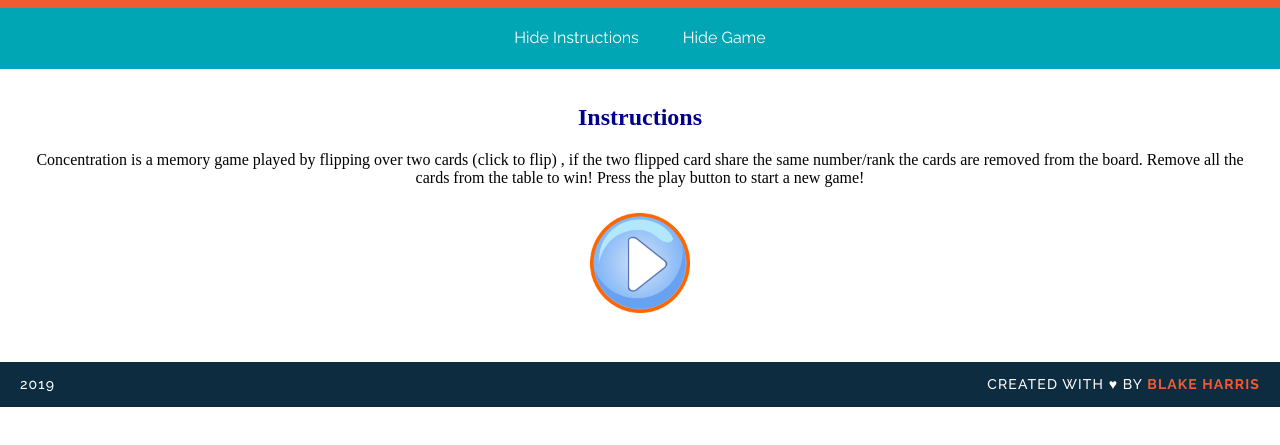
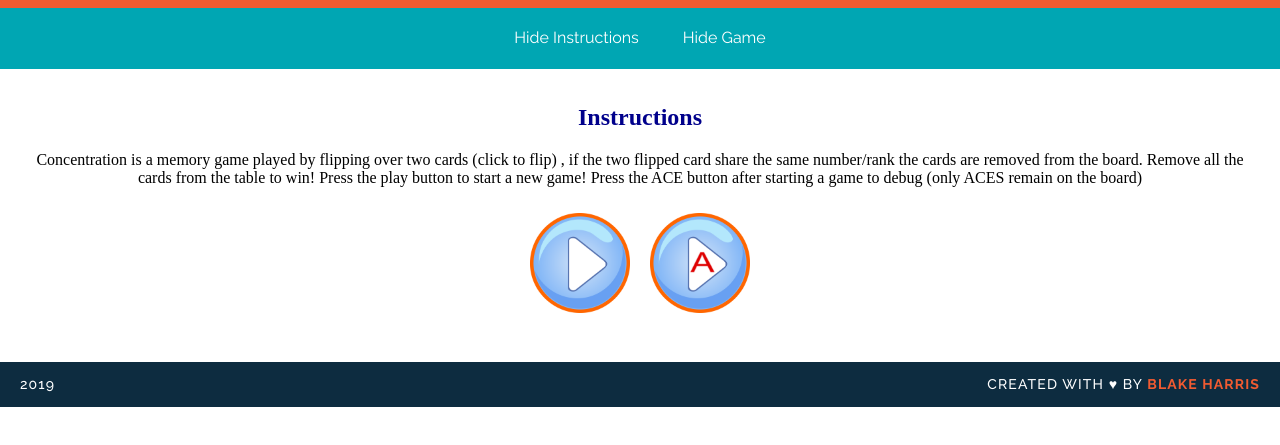
Before and after one commit to harrisblake85/concentration, a plain HTML site: page public/index.html in a window 1280 px wide. Shown: the part 89-534 px from the top of the page. Drawn offline with Linux system fonts and the light colour scheme; a web font is replaced by a local one.

Commit message:
Fixed win condition triggering, added Aces only debugging

```diff
--- a/public/css/style.css
+++ b/public/css/style.css
@@ -105,12 +105,12 @@ footer{
 	box-sizing: border-box;
 	width: 6.6%;
 	height: 24%;
+	cursor: pointer;
 
 }
 
-
-
-#start-button{
+#start-button , #test-button{
 	margin: 10px;
 	height: 100px;
+	cursor: pointer;
 }
--- a/public/index.html
+++ b/public/index.html
@@ -18,7 +18,7 @@
 	<main>
 	<h2 class = "instruct">Instructions</h2>
 
-	<p class = "instruct">Concentration is a memory game played by flipping over two cards (click to flip) , if the two flipped card share the same number/rank the cards are removed from the board. Remove all the cards from the table to win! Press the play button to start a new game! </p>
+	<p class = "instruct">Concentration is a memory game played by flipping over two cards (click to flip) , if the two flipped card share the same number/rank the cards are removed from the board. Remove all the cards from the table to win! Press the play button to start a new game! Press the ACE button after starting a game to debug (only ACES remain on the board)</p>
 
 	<div id="game-buttons" class ="game buttons"> </div>
 
@@ -34,6 +34,7 @@
 <script src="js/deck.js"></script>
 <script src="js/main.js"></script>
 <script src="js/showhide.js"></script>
+<script src="js/test.js"></script>
 
 </body>
 </html>
--- a/public/js/main.js
+++ b/public/js/main.js
@@ -33,10 +33,12 @@ let checkWin = () => {
 	for (card of cardElems) {
 		if (card.getAttribute("src") !== (dir+"white.png") ) {
 			win = false;
+			console.log("didnt win");
 			break;
 		};
 	};
 	if (win == true) {
+		console.log("did win");
 		setTimeout( () => {
 			alert ("Congratulations You've Won!");
 			board.innerHTML="";
@@ -56,6 +58,7 @@ let checkForMatch = () => {
 					// alert ("You found a match!")
 					card1elem.setAttribute("src",dir+"white.png");
 					card2elem.setAttribute("src",dir+"white.png");
+					checkWin();
 
 				},500);
 			}
@@ -69,9 +72,8 @@ let checkForMatch = () => {
 
 			}
 			cardsInPlay.length=0;
-			checkWin();
+	}
 
-	}
 };
 function flipCard() {
 
@@ -119,7 +121,7 @@ let createBoard = async () => {
 	await makeDeck();
 	let board = document.getElementById("game-board")
 	board.innerHTML="";
-	// console.log(cards);
+	console.log(cards);
 	for (let i = 0;i<cards.length;i++)
 	{
 
@@ -133,7 +135,6 @@ let createBoard = async () => {
 	}
 };
 
-
 let startButton = document.createElement('img');
 startButton.setAttribute("src",dir+"start.png");
 startButton.setAttribute("id","start-button");
--- /dev/null
+++ b/public/js/test.js
@@ -0,0 +1,18 @@
+let testAces = () => {
+
+	let cardElems = document.getElementsByClassName("card");
+	console.log("cardelems,",cardElems);
+	for (card of cardElems) {
+		if (cards[card.getAttribute("id")].rank != "ACE" ) {
+			card.setAttribute("src",dir+"white.png");
+		};
+	};
+
+};
+
+let testButton = document.createElement('img');
+testButton.setAttribute("src",dir+"ace.png");
+testButton.setAttribute("id","test-button");
+testButton.addEventListener("click",testAces);
+
+document.getElementById("game-buttons").appendChild(testButton);
```
Also changed, not shown: public/images/ace.png (added).
